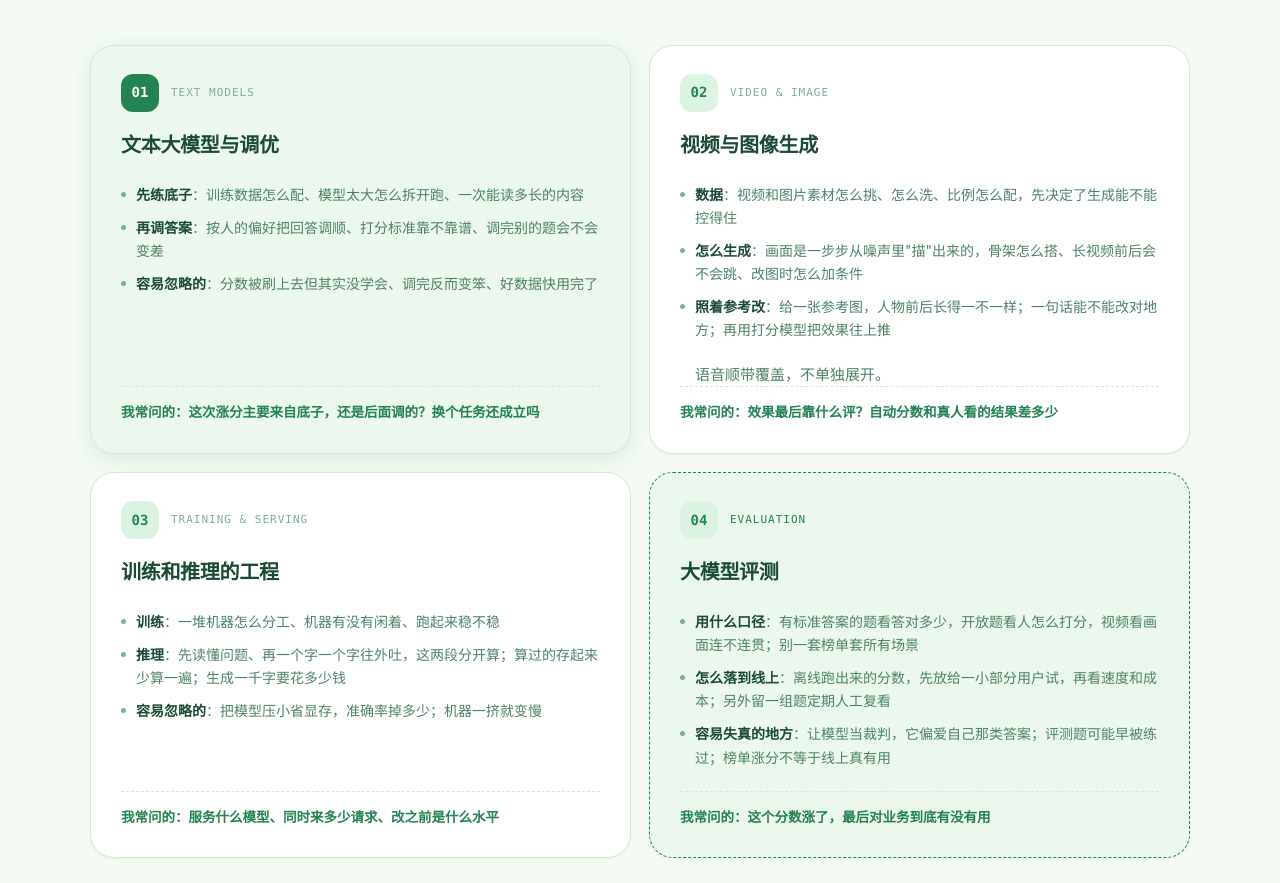
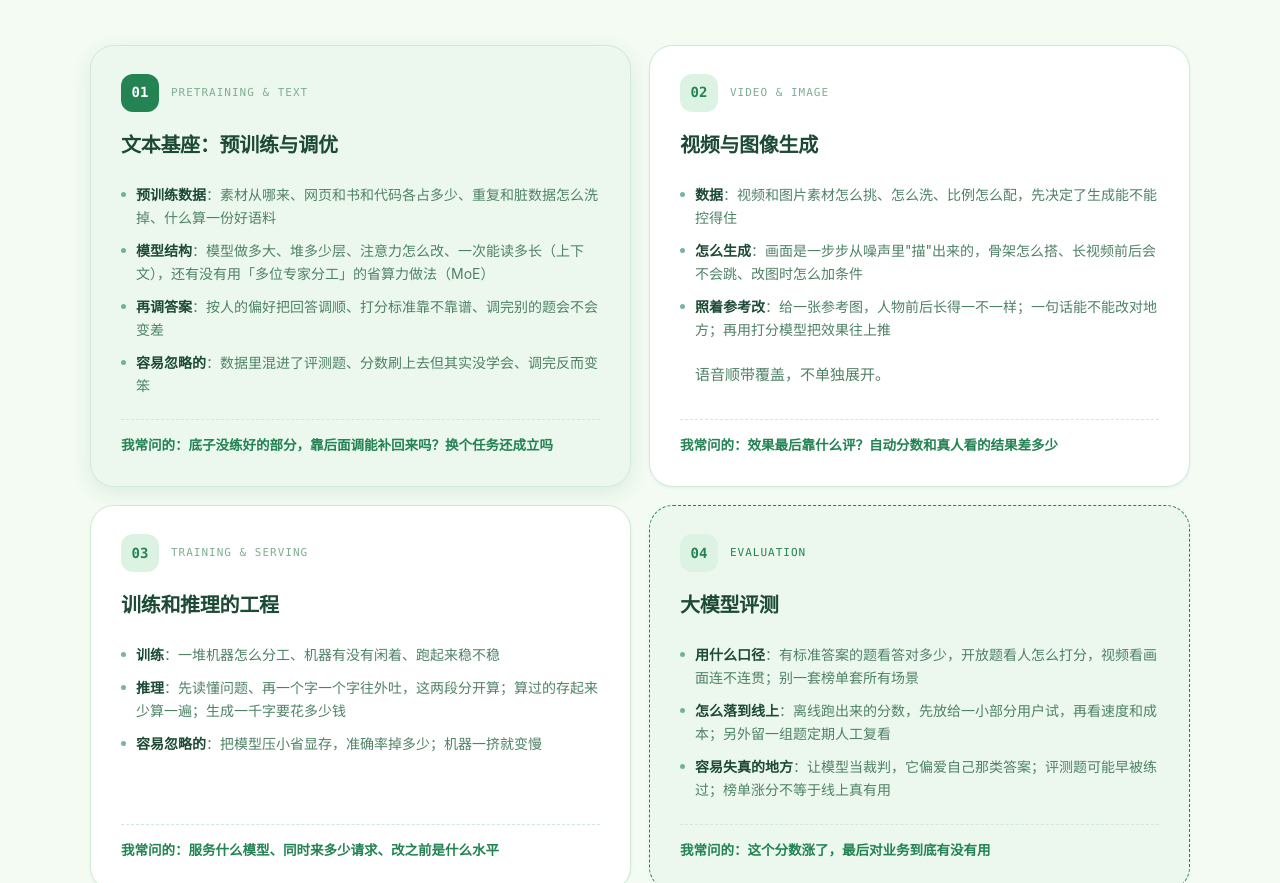
Before and after one commit to Nikoyyl21/Nikoyyl21.github.io, a plain HTML site: page index.html in a window 1280 px wide. Shown: the part 1378-2261 px from the top of the page. Drawn offline with Linux system fonts and the light colour scheme.

Commit message:
Detail pretraining data and model architecture in text foundation direction

```diff
--- a/index.html
+++ b/index.html
@@ -207,14 +207,15 @@
     </div>
     <div class="grid grid-4">
       <div class="card card-featured">
-        <div class="card-top"><div class="card-icon">01</div><span class="card-label">Text Models</span></div>
-        <h3>文本大模型与调优</h3>
+        <div class="card-top"><div class="card-icon">01</div><span class="card-label">Pretraining &amp; Text</span></div>
+        <h3>文本基座：预训练与调优</h3>
         <ul class="sub-list">
-          <li><strong>先练底子</strong>：训练数据怎么配、模型太大怎么拆开跑、一次能读多长的内容</li>
+          <li><strong>预训练数据</strong>：素材从哪来、网页和书和代码各占多少、重复和脏数据怎么洗掉、什么算一份好语料</li>
+          <li><strong>模型结构</strong>：模型做多大、堆多少层、注意力怎么改、一次能读多长（上下文），还有没有用「多位专家分工」的省算力做法（MoE）</li>
           <li><strong>再调答案</strong>：按人的偏好把回答调顺、打分标准靠不靠谱、调完别的题会不会变差</li>
-          <li><strong>容易忽略的</strong>：分数被刷上去但其实没学会、调完反而变笨、好数据快用完了</li>
+          <li><strong>容易忽略的</strong>：数据里混进了评测题、分数刷上去但其实没学会、调完反而变笨</li>
         </ul>
-        <span class="open">我常问的：这次涨分主要来自底子，还是后面调的？换个任务还成立吗</span>
+        <span class="open">我常问的：底子没练好的部分，靠后面调能补回来吗？换个任务还成立吗</span>
       </div>
       <div class="card">
         <div class="card-top"><div class="card-icon">02</div><span class="card-label">Video &amp; Image</span></div>
```
